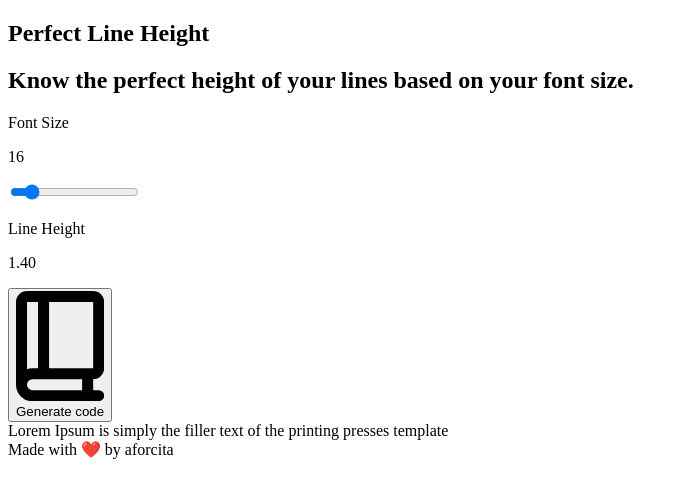
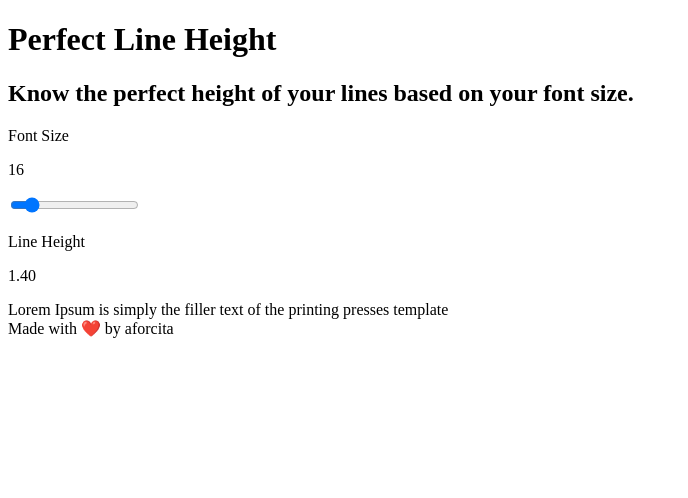
Before and after one commit to afordigital/perfect-line-height, a React (Vite) app: page / in a window 1280 px wide. Shown: the top 498 px of the page, without its empty margins (0-688 px from the left). Built offline with nearby package versions, Linux system fonts and the light colour scheme; the HTML template or start-up script is replaced by a standard one.

Commit message:
feat: add contributors @all-contributors please add @<username> for <contributions>. please add @<username> for <contributions>.

```diff
--- a/index.html
+++ b/index.html
@@ -6,8 +6,8 @@
     <meta name="viewport" content="width=device-width, initial-scale=1.0" />
     <title>Perfect Line Height</title>
   </head>
-  <body>
-    <div id="root"></div>
+  <body class="bg-cBackground">
+    <div id="root" class="min-h-screen flex flex-col justify-between"></div>
     <script type="module" src="/src/main.tsx"></script>
   </body>
 </html>
--- a/src/App.tsx
+++ b/src/App.tsx
@@ -2,7 +2,7 @@ import { useState } from 'react'
 import { showToast } from './CustomToast'
 import { Toaster } from 'react-hot-toast'
 
-function App() {
+function App () {
   const [fontSize, setFontSize] = useState(16)
 
   const handleFontSizeChange = (e: React.ChangeEvent<HTMLInputElement>) => {
@@ -30,8 +30,10 @@ function App() {
 
   // Generamos el código y lo copiamos al clipbboard
   const generateCode = () => {
-    const code = `font-size: ${fontSize}px; line-height: ${lineHeight.toFixed(2)};`;
-    navigator.clipboard.writeText(code);
+    const code = `font-size: ${fontSize}px; line-height: ${lineHeight.toFixed(
+      2
+    )};`
+    navigator.clipboard.writeText(code)
     // Mostramos al usuario un mensaje avisando que el codigo esta en el clipboard
     showToast(code)
   }
@@ -40,19 +42,17 @@ function App() {
     calculateLineHeight(fontSize)
 
   return (
-    <main className='w-screen min-h-screen flex flex-col justify-center items-center bg-cBackground'>
-      <div className='w-full flex-1 flex flex-col justify-center items-center px-4'>
-        <section className='flex flex-col gap-8 sm:gap-0'>
-          <h1 className='text-[55px] sm:text-[90px] leading-16 sm:leading-normal text-center font-bold bg-gradient-to-b from-[#97A8DB] via-[#EBEEF8] to-[#546391] text-transparent bg-clip-text'>
-            Perfect Line Height
-          </h1>
-          <h2 className='text-[20px] sm:text-[24px] text-cTextPrimary text-center'>
-            Know the perfect height of your lines based on your font size.
-          </h2>
-        </section>
-        <section className='flex mt-10 gap-8 flex-wrap w-full flex-col sm:flex-row items-center sm:justify-center'>
-          <article className='w-full sm:w-[300px]'>
-            <div className='flex justify-between items-center font-semibold mb-4 text-[20px] sm:text-[24px]'>
+    <main className='w-screen h-screen flex flex-col justify-center items-center bg-cBackground'>
+      <div className='flex-1 flex flex-col justify-center items-center'>
+        <h1 className='text-[90px] font-bold bg-gradient-to-b from-[#97A8DB] via-[#EBEEF8] to-[#546391] text-transparent bg-clip-text'>
+          Perfect Line Height
+        </h1>
+        <h2 className='text-[24px] text-cTextPrimary'>
+          Know the perfect height of your lines based on your font size.
+        </h2>
+        <section className='flex mt-10 gap-x-8'>
+          <article className='w-[300px]'>
+            <div className='flex justify-between items-center font-semibold mb-4 text-[24px]'>
               <label>
                 <p className='text-cTextPrimary'>Font Size</p>
               </label>
@@ -68,24 +68,15 @@ function App() {
               onChange={handleFontSizeChange}
               className='w-full'
             />
-            <div className='flex justify-between items-center font-semibold my-4 text-[20px] sm:text-[24px]'>
+            <div className='flex justify-between items-center font-semibold my-4 text-[24px]'>
               <p className='text-cTextPrimary'>Line Height</p>
               <p className='p-2 text-cTextPrimary border-2 border-cPrimary rounded-[4px] flex items-center justify-center w-[64px] h-[40px]'>
                 {lineHeight.toFixed(2)}
               </p>
             </div>
-            <div className='flex flex-end font-semibold mt-12'>
-              <button
-                onClick={generateCode}
-                className='flex items-center gap-x-2 h-8 px-4 text-sm text-indigo-100 transition-colors duration-150 bg-indigo-700 rounded-lg cursor-pointer focus:shadow-outline hover:bg-indigo-800'
-              >
-                <svg className="w-4 h-4 text-indigo-100" aria-hidden="true" xmlns="http://www.w3.org/2000/svg" fill="none" viewBox="0 0 16 20"><path stroke="currentColor" strokeLinecap="round" strokeLinejoin="round" strokeWidth="2" d="M1 17V2a1 1 0 0 1 1-1h12a1 1 0 0 1 1 1v12a1 1 0 0 1-1 1H3a2 2 0 0 0-2 2Zm0 0a2 2 0 0 0 2 2h12M5 15V1m8 18v-4"></path></svg>
-                  Generate code
-              </button>
-            </div>
           </article>
           <article
-            className='max-h-[250px] sm:h-auto sm:w-[500px] text-cTextSecondary overflow-auto '
+            className='w-[500px] text-cTextSecondary'
             style={{ fontSize: fontSize }}
           >
             Lorem Ipsum is simply the filler text of the printing presses
@@ -93,10 +84,9 @@ function App() {
           </article>
         </section>
       </div>
-      <footer className='text-cSecondary h-[50px] flex items-center'>
+      <footer className='text-cSecondary h-[50px]'>
         Made with ❤️ by aforcita
       </footer>
-      <Toaster />
     </main>
   )
 }
```
Also changed, not shown: 1 other file (tests, documents, lock files or other folders).
